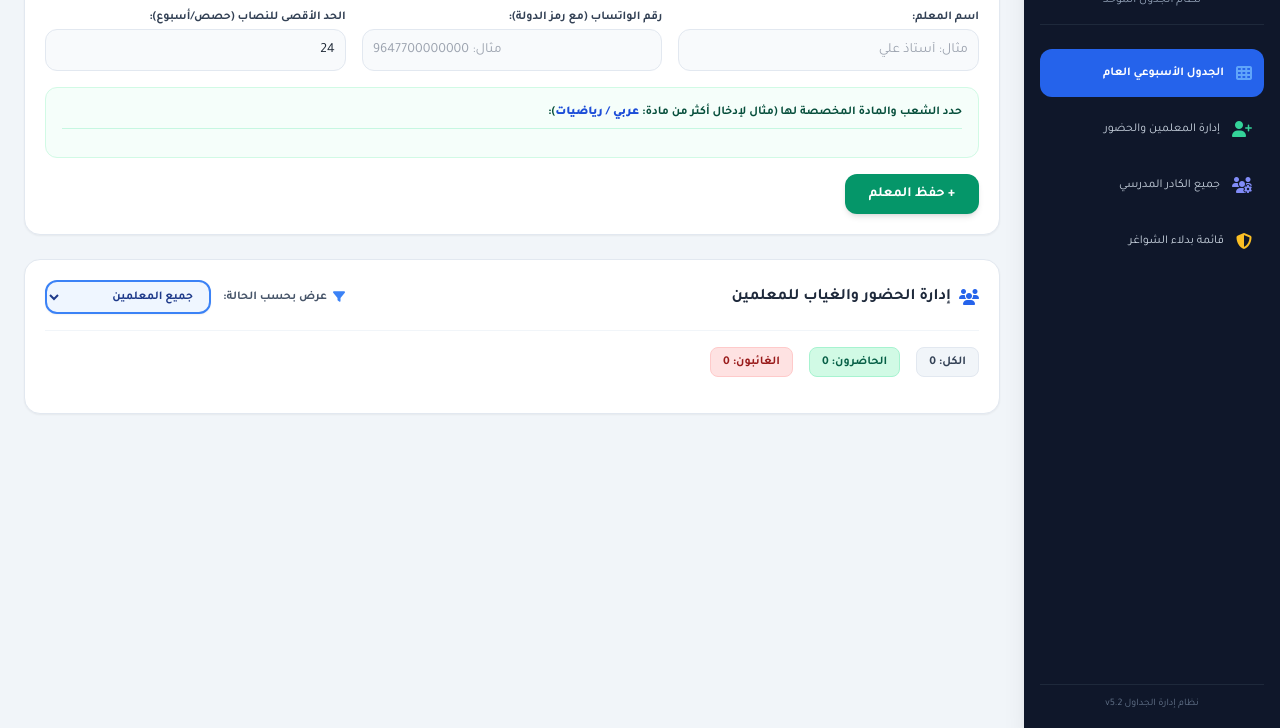
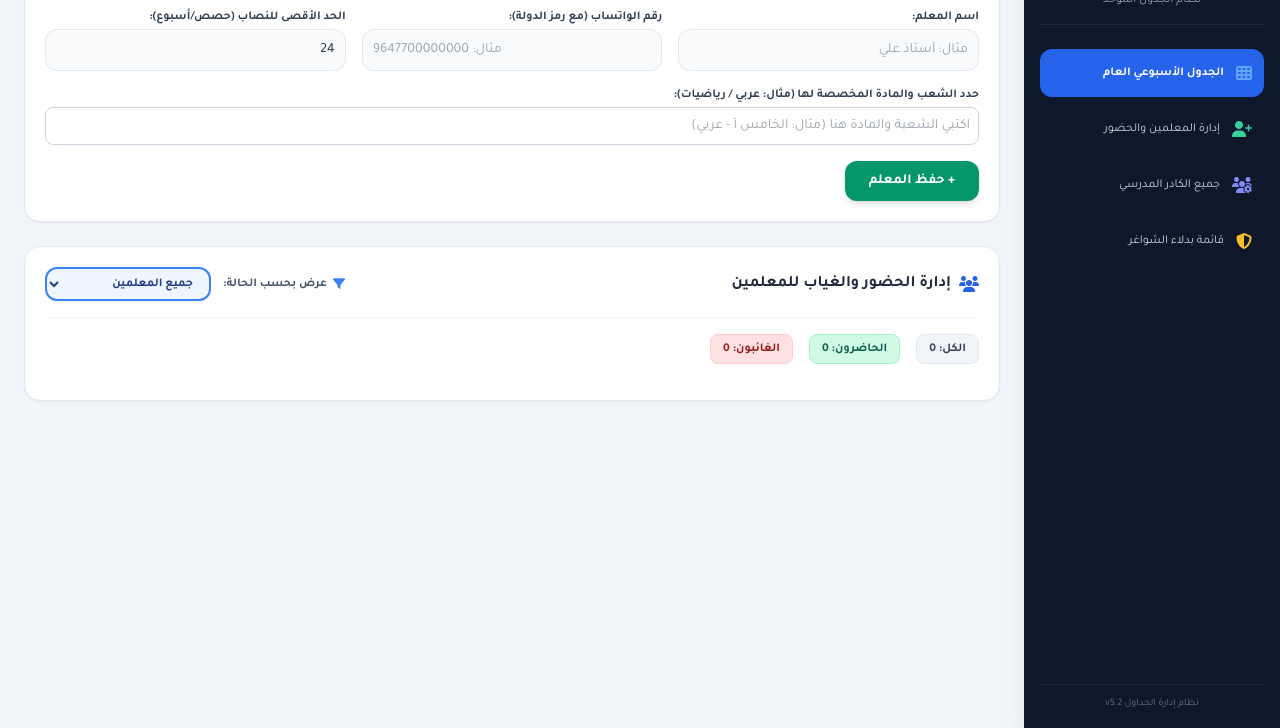
Before and after one commit to nooraljashame018-boop/Noor-system, an Electron app: page index.html in a window 1280 px wide. Both pictures are taken after a click on the button "إدارة المعلمين والحضور". Shown: the part 72-800 px from the top of the page. Drawn offline with nearby package versions, Linux system fonts and the light colour scheme.

Commit message:
Update index.html

```diff
--- a/index.html
+++ b/index.html
@@ -164,15 +164,10 @@
                         <input type="number" id="tMaxQuota" value="24" min="1" max="30" class="w-full border border-slate-200 p-2.5 rounded-xl outline-none text-sm bg-slate-50 focus:border-blue-500 focus:bg-white transition">
                     </div>
                 </div>
-
-                <div class="bg-emerald-50/50 p-4 rounded-xl border border-emerald-100 space-y-3 mb-4">
-                    <span class="text-xs font-bold text-emerald-900 block border-b border-emerald-200/60 pb-2">
-                        حدد الشعب والمادة المخصصة لها (مثال لإدخال أكثر من مادة: <span class="text-blue-700 font-black">عربي / رياضيات</span>):
-                    </span>
-                    <div id="gradesContainer" class="grid grid-cols-1 md:grid-cols-2 lg:grid-cols-3 gap-3 text-xs"></div>
-                </div>
-
-                <div class="flex gap-2">
+<div class="mb-4">
+  <label class="block text-xs font-bold text-slate-700 mb-1">حدد الشعب والمادة المخصصة لها (مثال: عربي / رياضيات):</label>
+  <input type="text" id="teacherSubjects" class="w-full p-2 border border-slate-300 rounded-lg text-sm bg-white focus:outline-none focus:ring-2 focus:ring-emerald-500" placeholder="اكتبي الشعبة والمادة هنا (مثال: الخامس أ - عربي)">
+</div>
                     <button type="button" id="saveTeacherBtn" onclick="addTeacher()" class="px-6 bg-emerald-600 text-white font-bold py-2.5 rounded-xl hover:bg-emerald-700 transition text-sm shadow-md">
                         + حفظ المعلم
                     </button>
```
